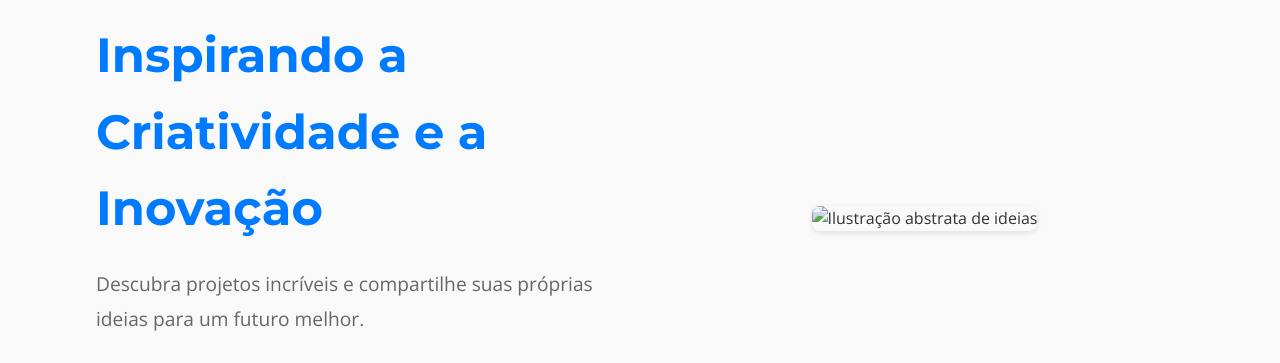
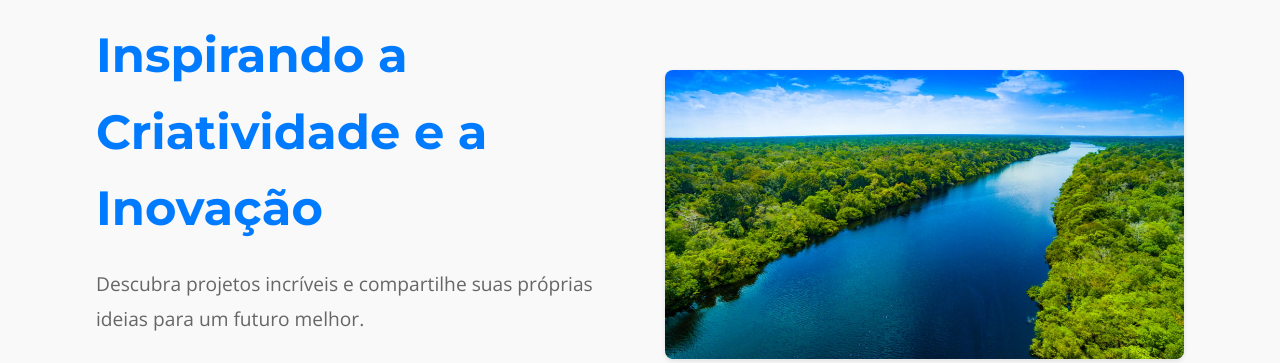
Before and after one commit to guizin040109/guilherme, a plain HTML site: page index.html in a window 1280 px wide. Shown: the part 197-560 px from the top of the page. Drawn offline with nearby package versions, Linux system fonts and the light colour scheme.

Commit message:
yhgyjghh

```diff
--- a/index.html
+++ b/index.html
@@ -59,7 +59,7 @@ sua Ideia</a>
 </div>
 <div class="imagem-hero">
 
-<img src="img/01-img-teste.jpg" alt="Ilustração abstrata de ideias">
+<img src="img/amazonas.jpeg" alt="Ilustração abstrata de ideias">
 </div>
 </div>
 </section>
```
Also changed, not shown: img/amazonas.jpeg (added), img/pastos na amazonas.webp (added), img/queimas na amazonas.jpeg (added).
